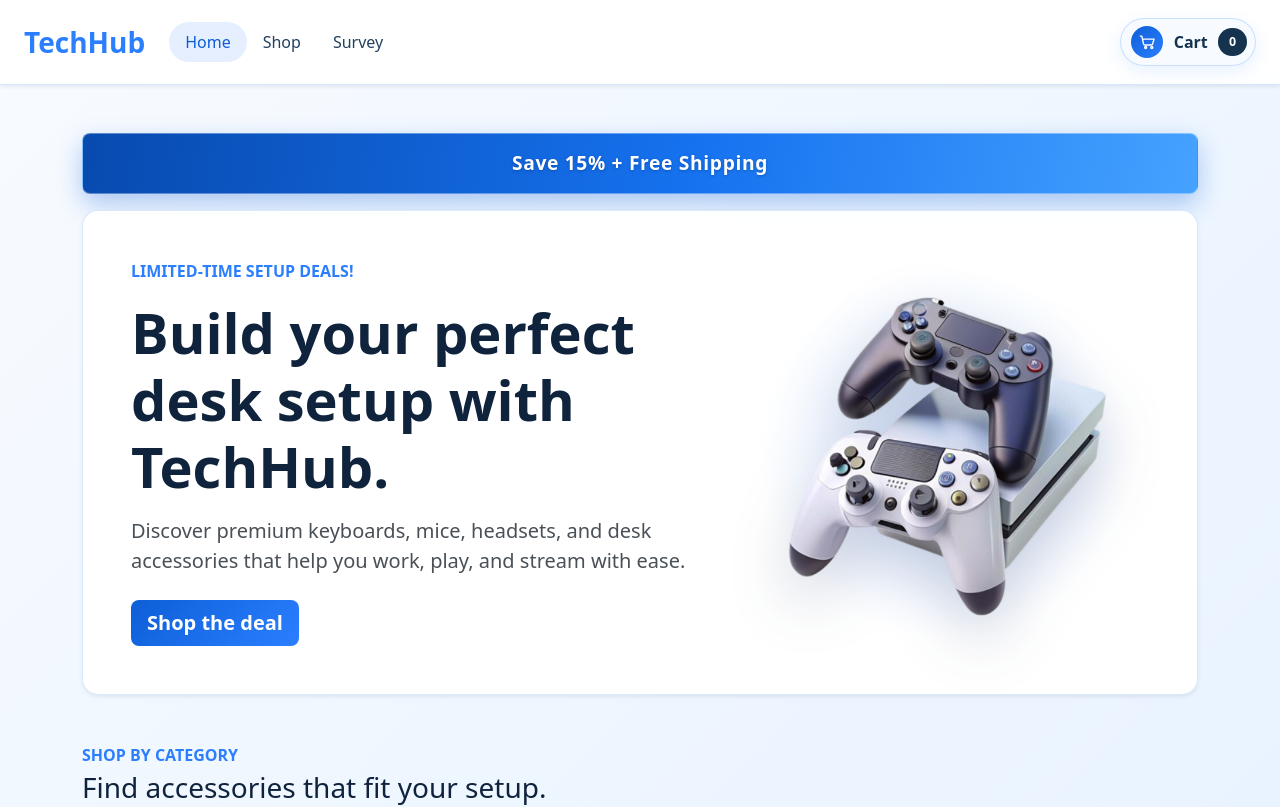
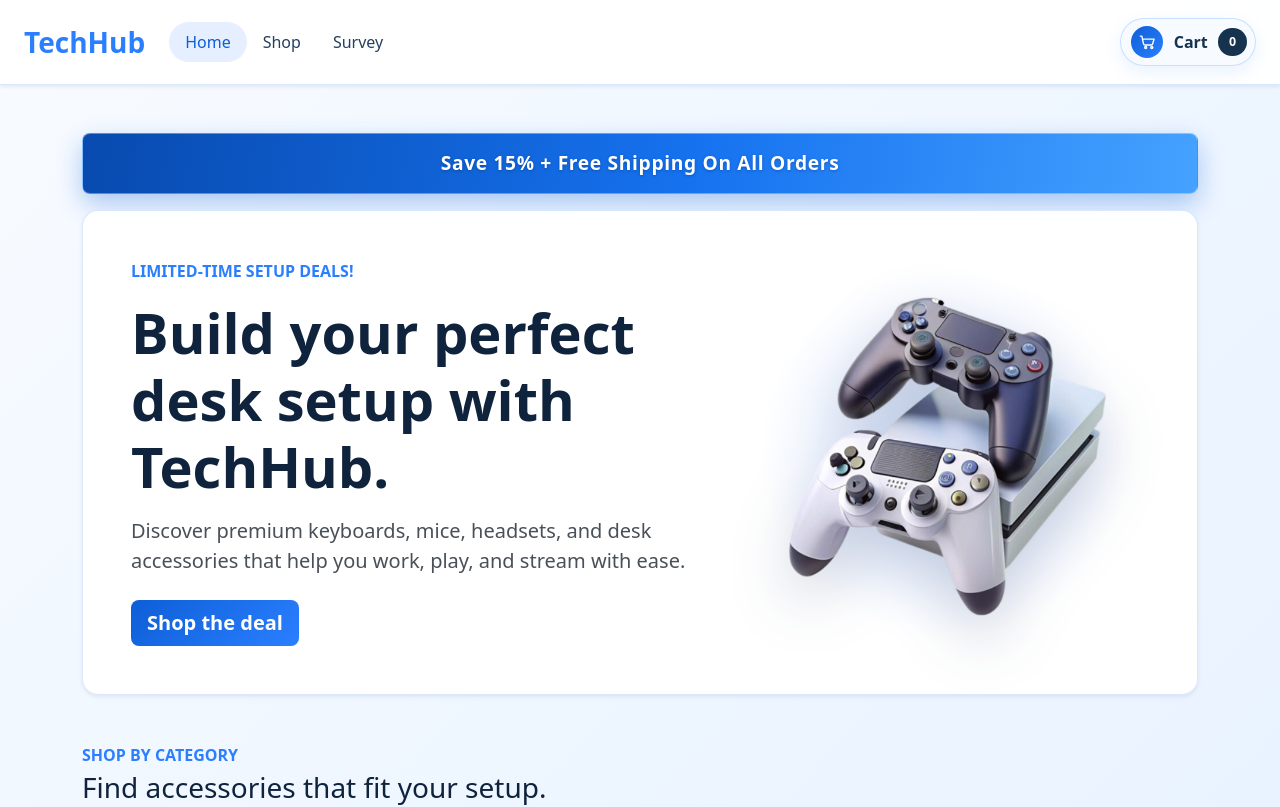
Before and after one commit to Kenny-Le281/SEG3125-Assignment4-ECommerce, a React (Vite) app: page / in a window 1280 px wide. Shown: the top 807 px of the page. Built offline with nearby package versions, Linux system fonts and the light colour scheme.

Commit message:
updated text

```diff
--- a/src/components/Home.jsx
+++ b/src/components/Home.jsx
@@ -16,7 +16,7 @@ function Home({ onSelectCategory }) {
   return (
     <main>
       <aside className="promo-bar rounded-3 px-4 py-3 mb-3 text-center" aria-label="Current promotion">
-        <strong>Save 15% + Free Shipping</strong>
+        <strong>Save 15% + Free Shipping On All Orders</strong>
       </aside>
 
       <section className="hero-section rounded-4 p-4 p-lg-5 shadow-sm">
```
